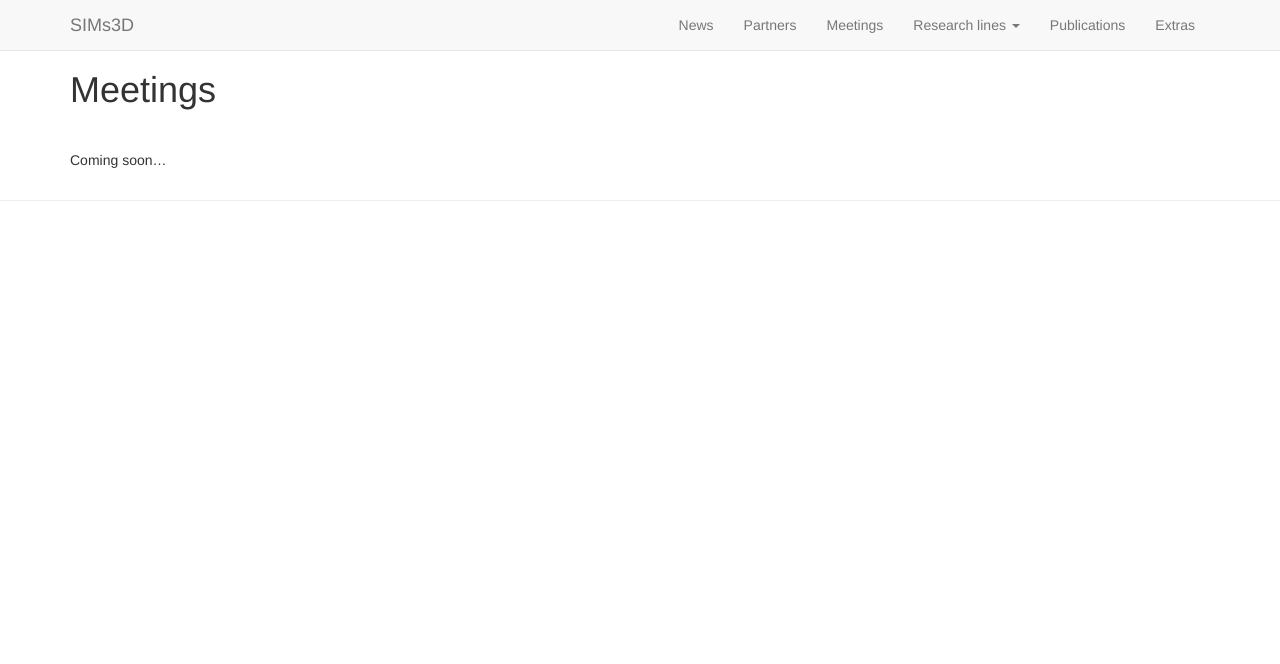
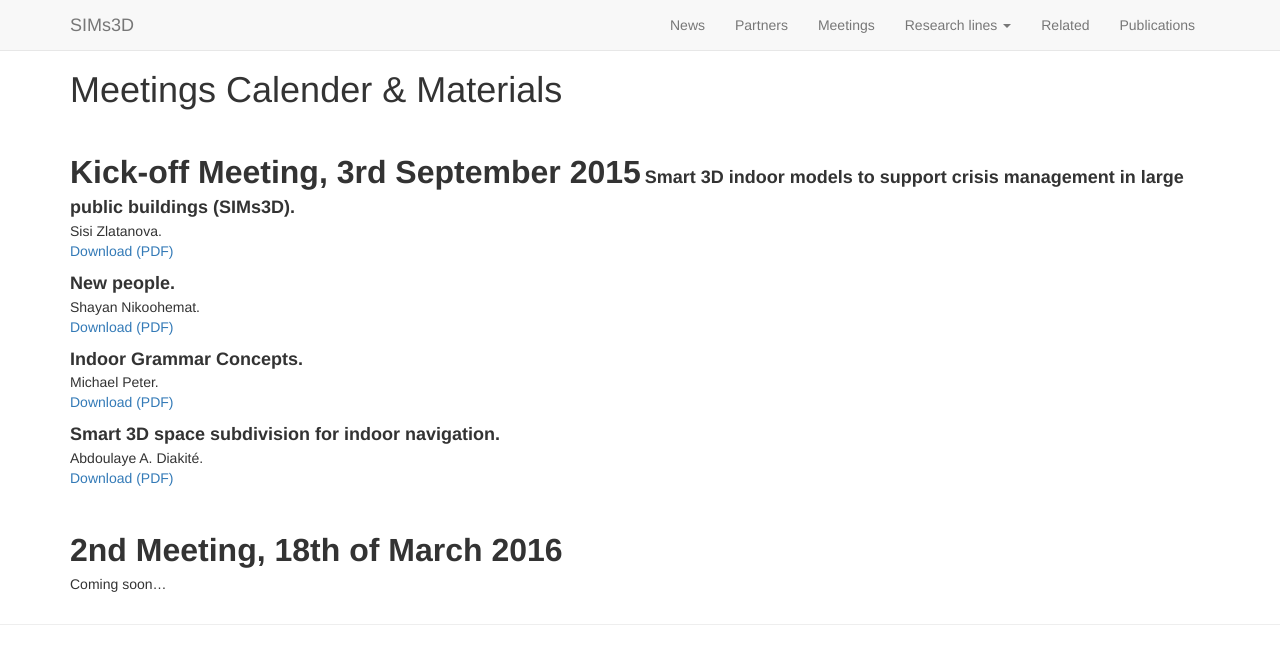
Before and after one commit to SIMs3D/sims3d.github.io, a Jekyll site: the page built from meetings/index.md, in a window 1280 px wide. Shown: the top 664 px of the page. Built offline with Jekyll 4.4.1, drawn with Linux system fonts in a browser that asks for light colours; nearby versions of some CDN libraries.

Commit message:
Student proposals and meeting materials added.

```diff
--- a/_includes/header.html
+++ b/_includes/header.html
@@ -21,8 +21,8 @@
             <li><a href="{{ "/rl2" | prepend: site.baseurl }}">Smart space subdivision for indoor navigation</a></li>
           </ul>
         </li>
+	<li><a href="{{ "/related" | prepend: site.baseurl }}">Related</a></li>
 	<li><a href="{{ "/publications" | prepend: site.baseurl }}">Publications</a></li>
-	<li><a href="{{ "/extras" | prepend: site.baseurl }}">Extras</a></li>
      </ul>
     </div>
   </div>
--- a/meetings/index.md
+++ b/meetings/index.md
@@ -1,7 +1,37 @@
 ---
 layout: page
-title: Meetings
+title: Meetings Calender & Materials
 permalink: /meetings/
 ---
 
+<font size="6"><b>Kick-off Meeting, 3rd September 2015</b></font>
+
+<font size="4">
+<b>Smart 3D indoor models to support crisis management in large public buildings (SIMs3D).</b>
+</font>
+Sisi Zlatanova.
+<br><a href="files/kickoff/SIMs3D_kickOff.pdf">Download (PDF)</a>
+
+<font size="4">
+<b>New people.</b>
+</font>
+Shayan Nikoohemat.
+<br><a href="files/kickoff/Kick-off meeting SIMS3D - new people_UT.pdf">Download (PDF)</a>
+
+<font size="4">
+<b>Indoor Grammar Concepts.</b>
+</font>
+Michael Peter.
+<br><a href="files/kickoff/Kick-off meeting SIMS3D - grammar concepts.pdf">Download (PDF)</a>
+
+<font size="4">
+<b>Smart 3D space subdivision for indoor navigation.</b>
+</font>
+Abdoulaye A. Diakité.
+<br><a href="files/kickoff/Kick-off meeting SIMs3D - subdivision.pdf">Download (PDF)</a>
+
+<br>
+
+<font size="6"><b>2nd Meeting, 18th of March 2016</b></font>
+
 Coming soon...
```
Also changed, not shown: extras/index.md (deleted, +0 -33 lines), related/index.md (added, +63 -0 lines), 15 other files.
